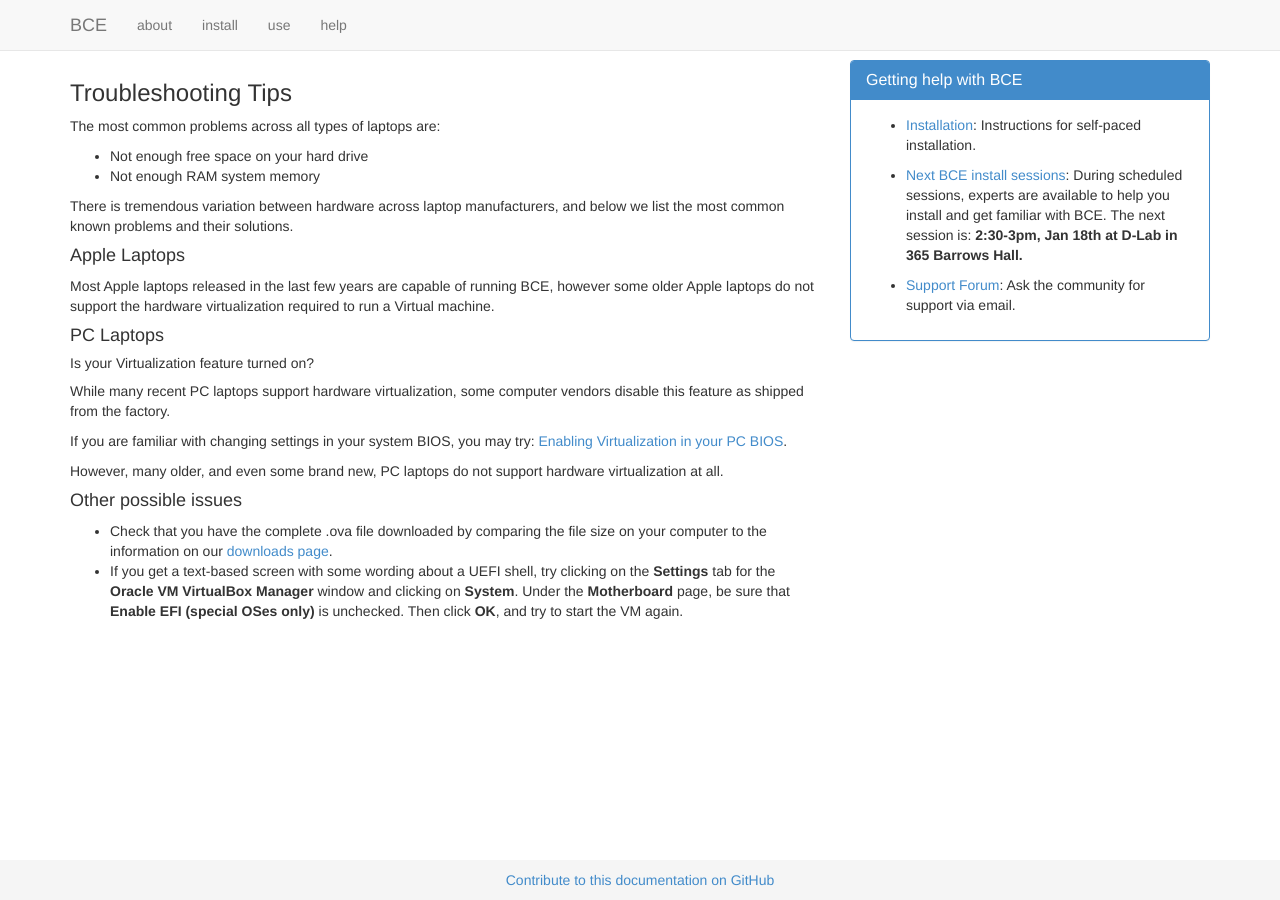
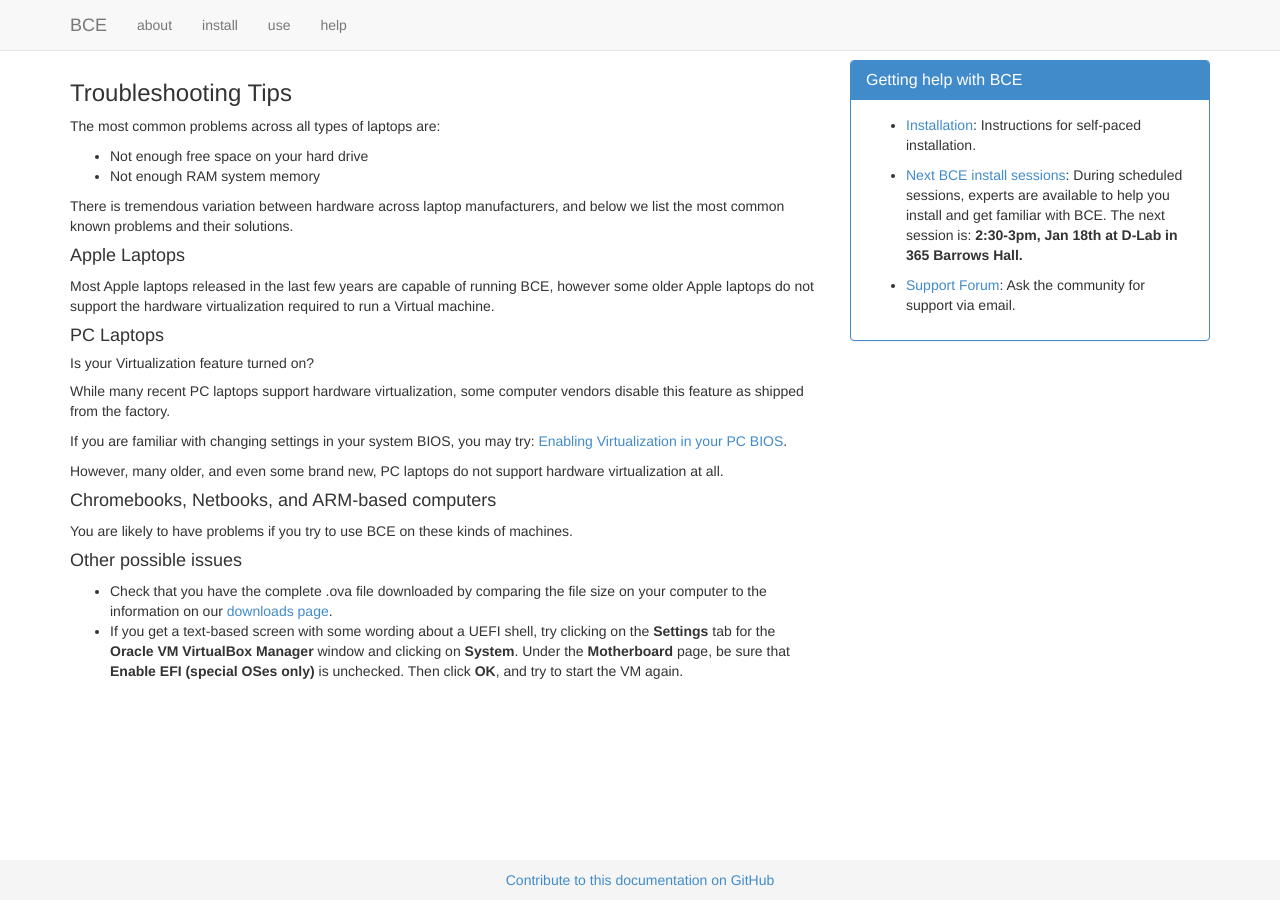
Before and after one commit to ucberkeley/bce-documentation, a Jekyll site: the page built from troubleshooting-tips.md, in a window 1280 px wide. Built offline with Jekyll 4.4.1, drawn with Linux system fonts in a browser that asks for light colours; nearby versions of some CDN libraries; library files that are not in the unit come from our copies; Markdown is read by kramdown in place of the engine named in the settings.

Commit message:
minor edits to install and troubleshoot md files

```diff
--- a/troubleshooting-tips.md
+++ b/troubleshooting-tips.md
@@ -32,6 +32,10 @@ may try: [Enabling Virtualization in your PC BIOS](enabling-virtualization-in-yo
 However, many older, and even some brand new, PC laptops do not
 support hardware virtualization at all.
 
+#### Chromebooks, Netbooks, and ARM-based computers
+
+You are likely to have problems if you try to use BCE on these kinds of machines.
+
 #### Other possible issues
 
   - Check that you have the complete .ova file downloaded by comparing the file size on your computer to the information on our [downloads page](downloads.html).
```
Also changed, not shown: install.md (+1 -1 lines).
